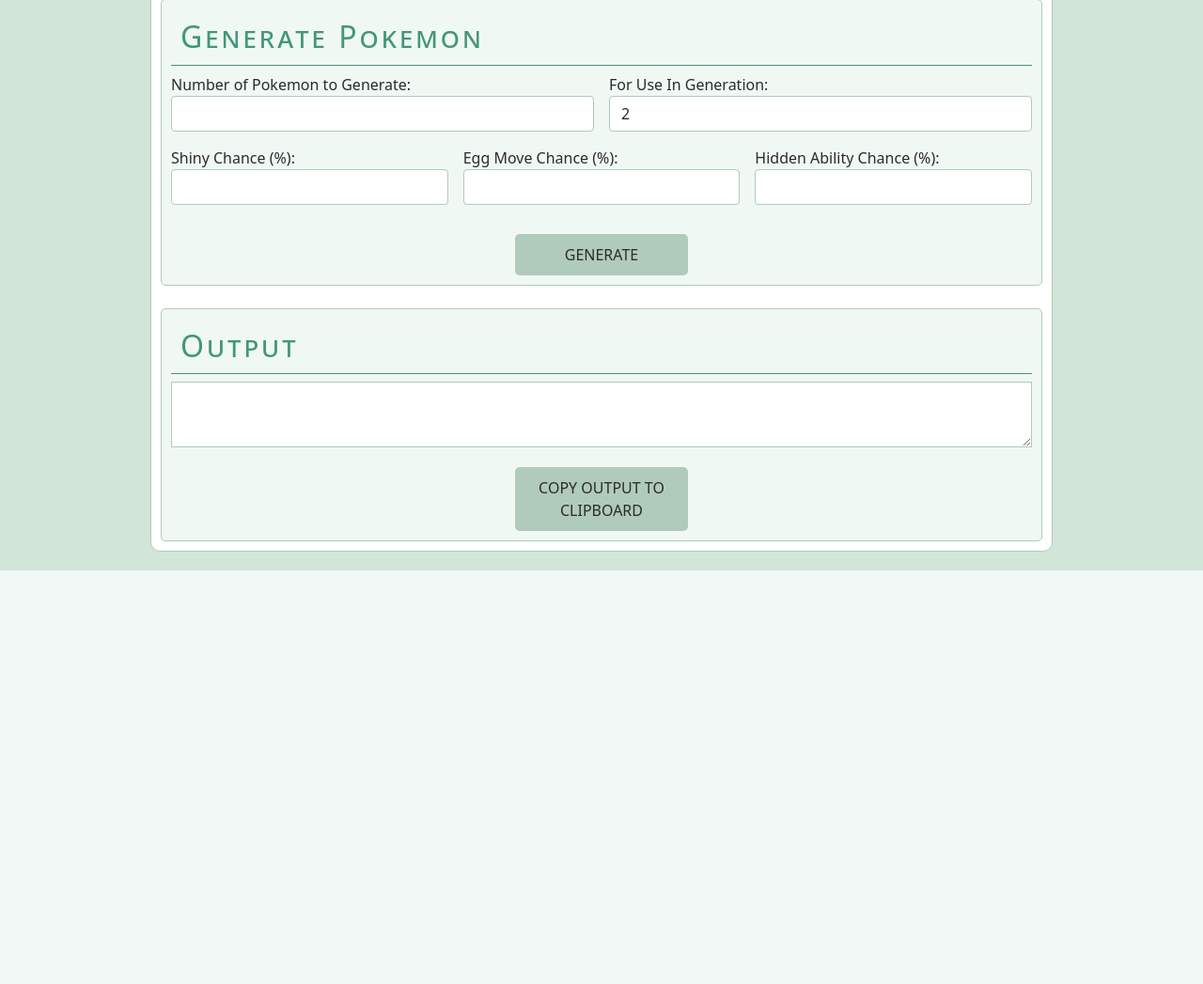
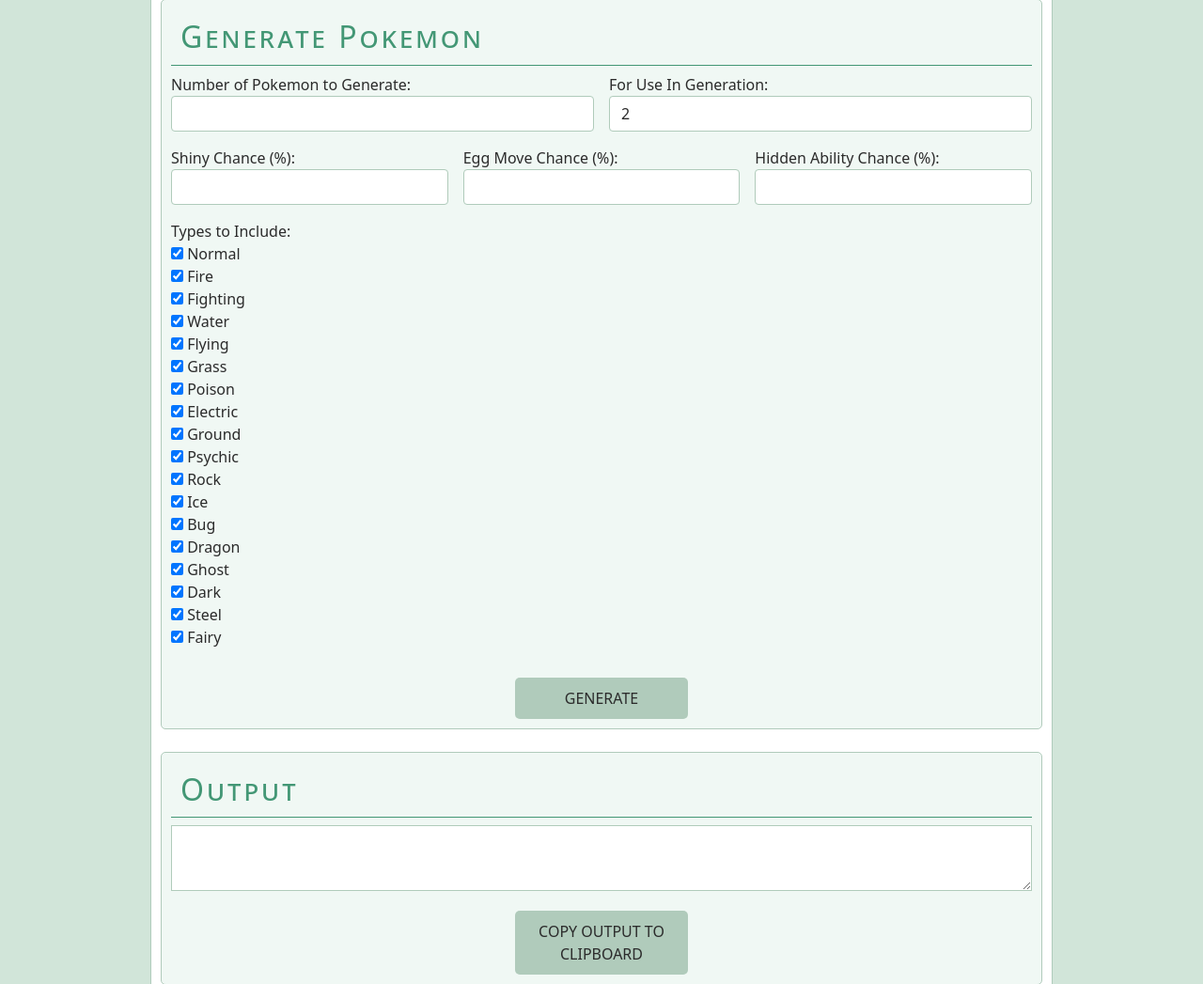
Before and after one commit to CDNRae/pokemon-data-scraper, a Flask app: page /index in a window 1280 px wide. Shown: the part 509-1556 px from the top of the page at 94% size. Before the commit the page ends 1116 px from the top, so only its background shows below. Run offline with Flask 2, Linux system fonts and the light colour scheme.

Commit message:
changing input to wtforms

```diff
--- a/flaskr/__init__.py
+++ b/flaskr/__init__.py
@@ -6,6 +6,7 @@ from flaskr import pokemon_generator
 class GeneratorForm(Form):
     number_of_pokemon = DecimalField(label="number_to_generate",
                                      validators=[validators.NumberRange(min=1, max=100)])
+
     generation = SelectField(label="Generation", choices=["I", "II", "III", "IV", "V", "VI", "VII", "VIII"])
 
 
@@ -21,16 +22,19 @@ def create_app():
 
     @app.route('/index', methods=["GET", "POST"])
     def index():
-        generatorForm = GeneratorForm()
+        generator_form = GeneratorForm()
         pokemon_data = ""
         number_to_generate = 1
         generation = 2
         egg_move_chance = 0
         hidden_ability_chance = 0
         shiny_chance = 0
+        type_restrictions = []
+        type_restrictions_final_evo_only = True
+        type_restrictions_first_and_final_evo = True
 
         if request.method == "GET":
-            return render_template("index.html", generatorForm=generatorForm, pokemon_data=pokemon_data)
+            return render_template("index.html", generatorForm=generator_form, pokemon_data=pokemon_data)
         else:
             data = request.form
 
@@ -50,8 +54,14 @@ def create_app():
                 shiny_chance = int(data["shiny_chance"])
 
             pokemon_data = pokemon_generator.generate_pokemon(number_to_generate, generation, egg_move_chance,
-                                                              hidden_ability_chance, shiny_chance)
-            return render_template("index.html", generatorForm=generatorForm, pokemon_data=pokemon_data)
+                                                              hidden_ability_chance, shiny_chance, types=[], consider_final_evo_type_only=True, consider_first_and_final_evo_type=True)
+            generator_form.number_to_generate = number_to_generate
+            generator_form.generation = generation
+            generator_form.egg_move_chance = egg_move_chance
+            generator_form.hidden_ability_chance = hidden_ability_chance
+            generator_form.shiny_chance = shiny_chance
+
+            return render_template("index.html", generatorForm=generator_form, pokemon_data=pokemon_data)
 
     return app
 
--- a/flaskr/pokemon_generator.py
+++ b/flaskr/pokemon_generator.py
@@ -209,7 +209,7 @@ def clean_move(move_name):
     return move_to_return
 
 
-def generate_pokemon(number_to_generate, generation, egg_move_chance, hidden_ability_chance, shiny_chance):
+def generate_pokemon(number_to_generate, generation, egg_move_chance, hidden_ability_chance, shiny_chance, types, consider_final_evo_type_only, consider_first_and_final_evo_type):
     """
     Generates a series of Pokemon in JSON format, which are written to the output_file
 
--- a/flaskr/templates/index.html
+++ b/flaskr/templates/index.html
@@ -55,7 +55,7 @@
 
             <div class="col-md-6">
                 <label for="number_to_generate">Number of Pokemon to Generate:</label>
-                <input type="number" class="form-control" id="number_to_generate" name="number_to_generate">
+                <input type="number" class="form-control" id="number_to_generate" name="number_to_generate" min="1" max="100" value="{{ generatorForm.number_to_generate }}">
             </div>
 
             <div class="col-md-6">
@@ -71,18 +71,40 @@
             </div>
             <div class="col-md-4">
                 <label for="shiny_chance">Shiny Chance (%):</label>
-                <input type="number" class="form-control" id="shiny_chance" name="shiny_chance">
+                <input type="number" class="form-control" id="shiny_chance" name="shiny_chance" value="{{ generatorForm.shiny_chance }}">
             </div>
 
             <div class="col-md-4">
                 <label for="egg_move_chance">Egg Move Chance (%):</label>
-                <input type="number" class="form-control" id="egg_move_chance" name="egg_move_chance">
+                <input type="number" class="form-control" id="egg_move_chance" name="egg_move_chance" value="{{ generatorForm.egg_move_chance }}">
             </div>
 
             <div class="col-md-4">
                 <label for="hidden_ability_chance">Hidden Ability Chance (%):</label>
-                <input type="number" class="form-control" id="hidden_ability_chance" name="hidden_ability_chance">
+                <input type="number" class="form-control" id="hidden_ability_chance" name="hidden_ability_chance" value="{{ generatorForm.hidden_ability_chance }}">
             </div>
+
+            <fieldset>
+                Types to Include:<br>
+                <input type="checkbox" name="type" value="Normal" checked> Normal<br>
+                <input type="checkbox" name="type" value="Fire" checked> Fire<br>
+                <input type="checkbox" name="type" value="Fighting" checked> Fighting<br>
+                <input type="checkbox" name="type" value="Water" checked> Water<br>
+                <input type="checkbox" name="type" value="Flying" checked> Flying<br>
+                <input type="checkbox" name="type" value="Grass" checked> Grass<br>
+                <input type="checkbox" name="type" value="Poison" checked> Poison<br>
+                <input type="checkbox" name="type" value="Electric" checked> Electric<br>
+                <input type="checkbox" name="type" value="Ground" checked> Ground<br>
+                <input type="checkbox" name="type" value="Psychic" checked> Psychic<br>
+                <input type="checkbox" name="type" value="Rock" checked> Rock<br>
+                <input type="checkbox" name="type" value="Ice" checked> Ice<br>
+                <input type="checkbox" name="type" value="Bug" checked> Bug<br>
+                <input type="checkbox" name="type" value="Dragon" checked> Dragon<br>
+                <input type="checkbox" name="type" value="Ghost" checked> Ghost<br>
+                <input type="checkbox" name="type" value="Dark" checked> Dark<br>
+                <input type="checkbox" name="type" value="Steel" checked> Steel<br>
+                <input type="checkbox" name="type" value="Fairy" checked> Fairy<br>
+            </fieldset>
 
             <div class="generate-button">
                 <button action="submit">Generate</button>
```
